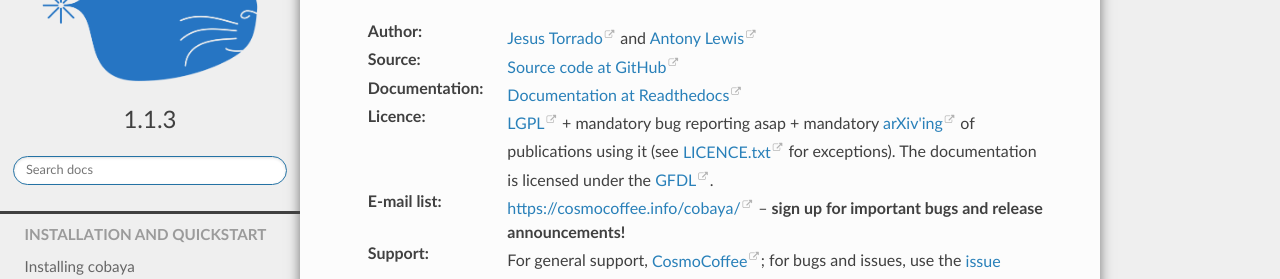
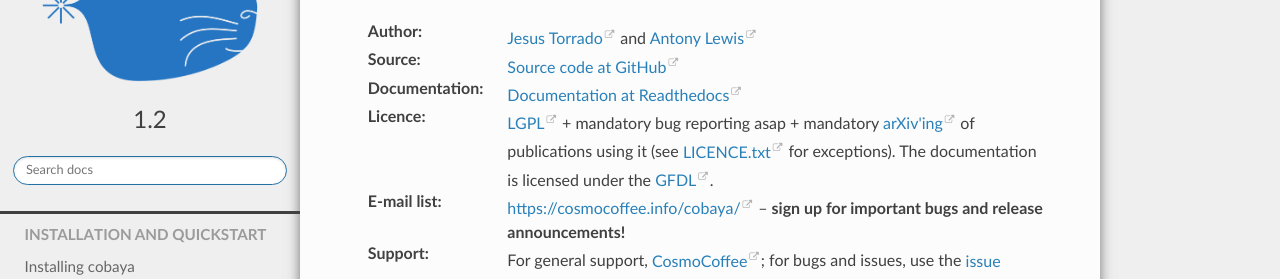
Before and after one commit to CobayaSampler/cobaya, a Sphinx documentation site: the page built from docs/index.rst, in a window 1280 px wide. Shown: the part 137-416 px from the top of the page. Built offline with Sphinx 7.4.7 and the Read the Docs theme 2.0.0, drawn with Linux system fonts in a browser that asks for light colours.

Commit message:
version bump: 1.2 (and some docs changes)

```diff
--- a/cobaya/__init__.py
+++ b/cobaya/__init__.py
@@ -1,5 +1,5 @@
 __author__ = "Jesus Torrado and Antony Lewis"
-__version__ = "1.1.3"
-__obsolete__ = False
+__version__ = "1.2"
+__obsolete__ = True
 __year__ = "2019"
 __url__ = "https://cobaya.readthedocs.io"
--- a/docs/post.rst
+++ b/docs/post.rst
@@ -1,5 +1,9 @@
 Importance reweighting and general ``post``-processing
 ======================================================
+
+.. note::
+
+   *new in 1.2*
 
 The `post` module provides a way to post-process an existing sample in different ways:
 
--- a/docs/sampler_polychord.rst
+++ b/docs/sampler_polychord.rst
@@ -106,7 +106,7 @@ If you are using external priors (as described :ref:`here <prior_external>`), th
         polychord:
 
 
-Taking advantage of a speed hierarchy – *new in 1.X*
+Taking advantage of a speed hierarchy – *new in 1.2*
 ^^^^^^^^^^^^^^^^^^^^^^^^^^^^^^^^^^^^^^^^^^^^^^^^^^^^
 
 PolyChord *automatically* sorts parameters optimally and chooses the number of repeats per likelihood (or parameter block). The user only needs to specify the speed of each likelihood.
```
Also changed, not shown: other parts of docs/post.rst (+1 -1 lines), CHANGELOG.md (+1 -1 lines).
